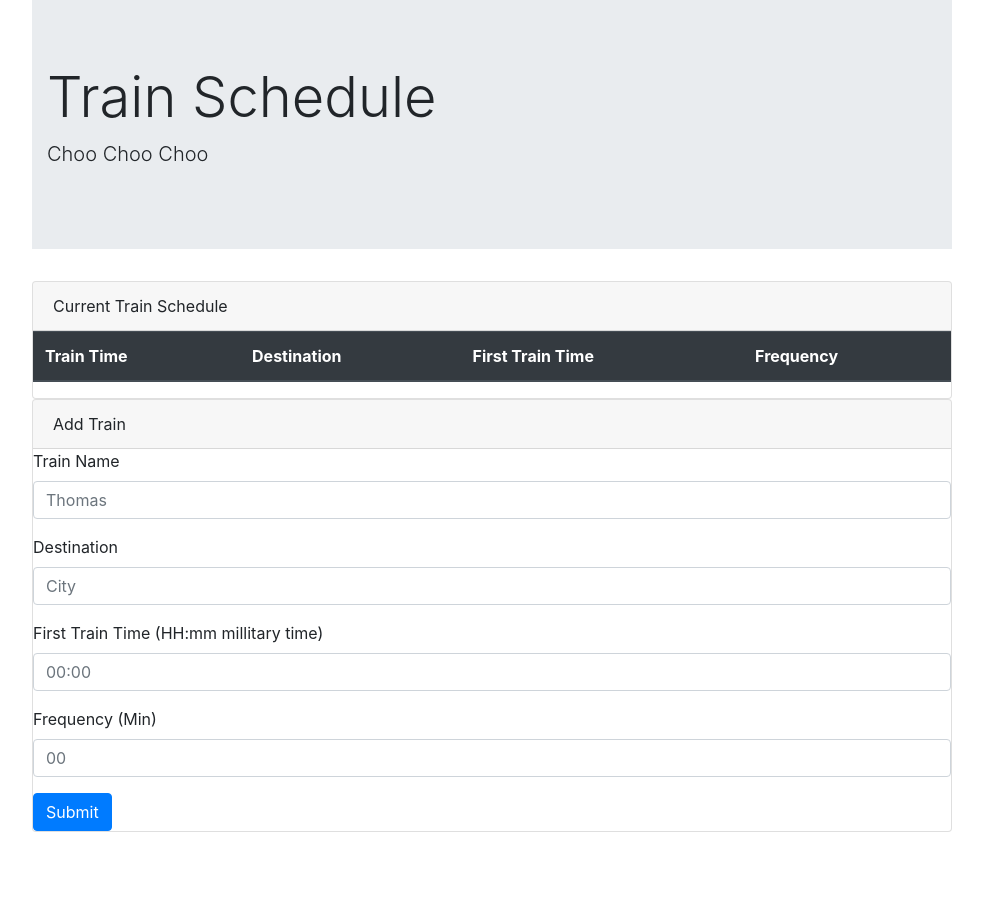
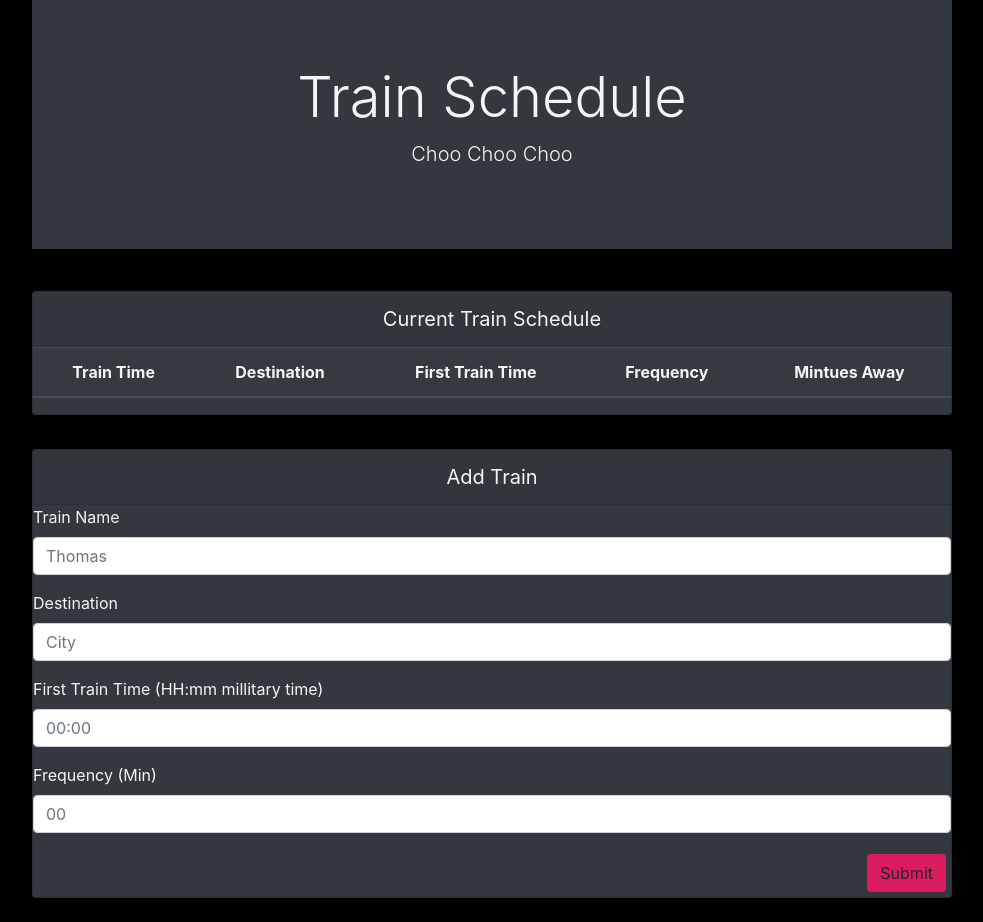
Before and after one commit to Cjstoney/Train_Time, a plain HTML site: page index.html in a window 1280 px wide. Shown: the whole page, without its empty margins (148-1131 px from the left). Before the commit the page ends 832 px from the top, so only its background shows below. Drawn offline with nearby package versions, Linux system fonts and the light colour scheme; no server answers.

Commit message:
working with styling. NO moment.js .

```diff
--- a/assets/css/style.css
+++ b/assets/css/style.css
@@ -0,0 +1,36 @@
+*{
+    color: whitesmoke;
+}
+body{
+    background: black;
+}
+
+#schedule_box{
+    margin-top:10px;
+    margin-bottom: 10px;
+}
+
+#header_container{
+    background: #32383E;
+    text-align: center;
+}
+
+#card-color_1{
+    background: #32383E;
+    text-align:center;
+}
+
+#card-color_2{
+    background: #32383E;
+}
+
+div .card-header{
+    font-size: 20px;
+    text-align: center;
+}
+
+#submit-button{
+    background: #DB1D60;
+    margin: 5px;
+    float: right;
+}
--- a/index.html
+++ b/index.html
@@ -17,7 +17,7 @@
             <div class="col-lg-1">
             </div>
             <div class="col-lg-10">
-                <div class="jumbotron jumbotron-fluid">
+                <div id="header_container" class="jumbotron jumbotron-fluid">
                     <div class="container">
                         <h1 class="display-4">Train Schedule</h1>
                         <p class="lead">Choo Choo Choo</p>
@@ -27,11 +27,11 @@
                 <div class="col-lg-1">
                 </div>
             </div>
-            <div class="row">
+            <div id="schedule_box" class="row">
                 <div class="col-lg-1">
                 </div>
                 <div class="col-lg-10">
-                    <div class="card">
+                    <div id="card-color_1" class="card mb-4">
                         <div class="card-header">
                             Current Train Schedule
                         </div>
@@ -42,6 +42,7 @@
                                 <th scope="col">Destination</th>
                                 <th scope="col">First Train Time</th>
                                 <th scope="col">Frequency</th>
+                                <th scope="col">Mintues Away</th>
                               </tr>
                             </thead>
                             <tbody id="table-body">
@@ -57,7 +58,7 @@
                 <div class="col-lg-1">
                 </div>
                 <div class="col-lg-10">
-                    <div class="card">
+                    <div id="card-color_2" class="card mb-4">
                         <div class="card-header">
                             Add Train
                         </div>
@@ -78,7 +79,7 @@
                                 <label for="monthRate">Frequency (Min)</label>
                                 <input type="text" class="form-control" id="frequency" placeholder="00">
                             </div>
-                            <button type="submit" id="submit-button" class="btn btn-primary">Submit</button>
+                            <button type="submit" id="submit-button" class="btn ">Submit</button>
                         </form>
                     </div>
                 </div>
@@ -90,6 +91,8 @@
 
         <!-- The core Firebase JS SDK is always required and must be listed first -->
         <script src="https://cdnjs.cloudflare.com/ajax/libs/jquery/3.2.1/jquery.min.js"></script>
+        <script src="https://momentjs.com/downloads/moment.js"></script>
+
         <script src="assets/javascript/app.js"></script>
 
 </body>
```
